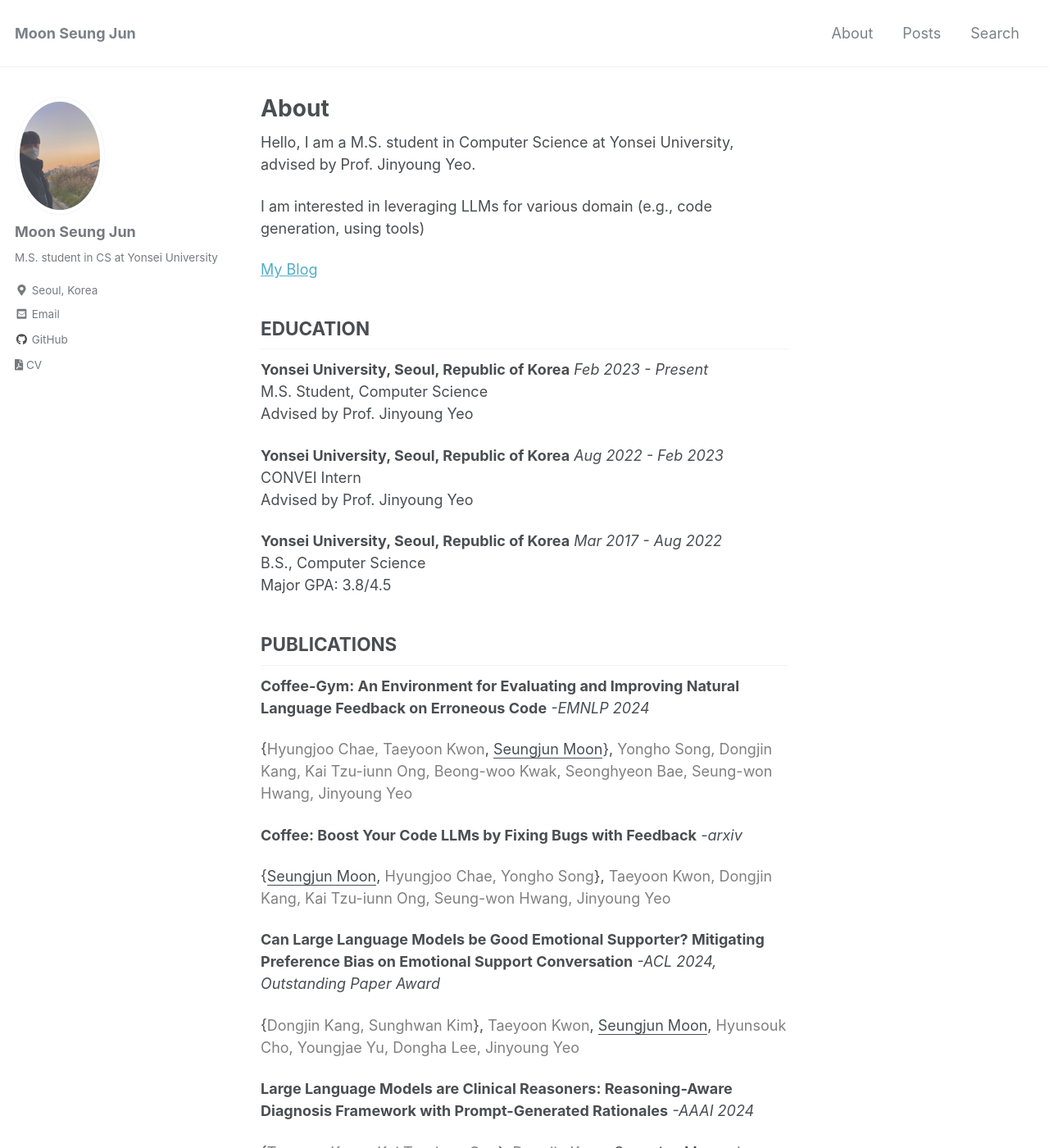
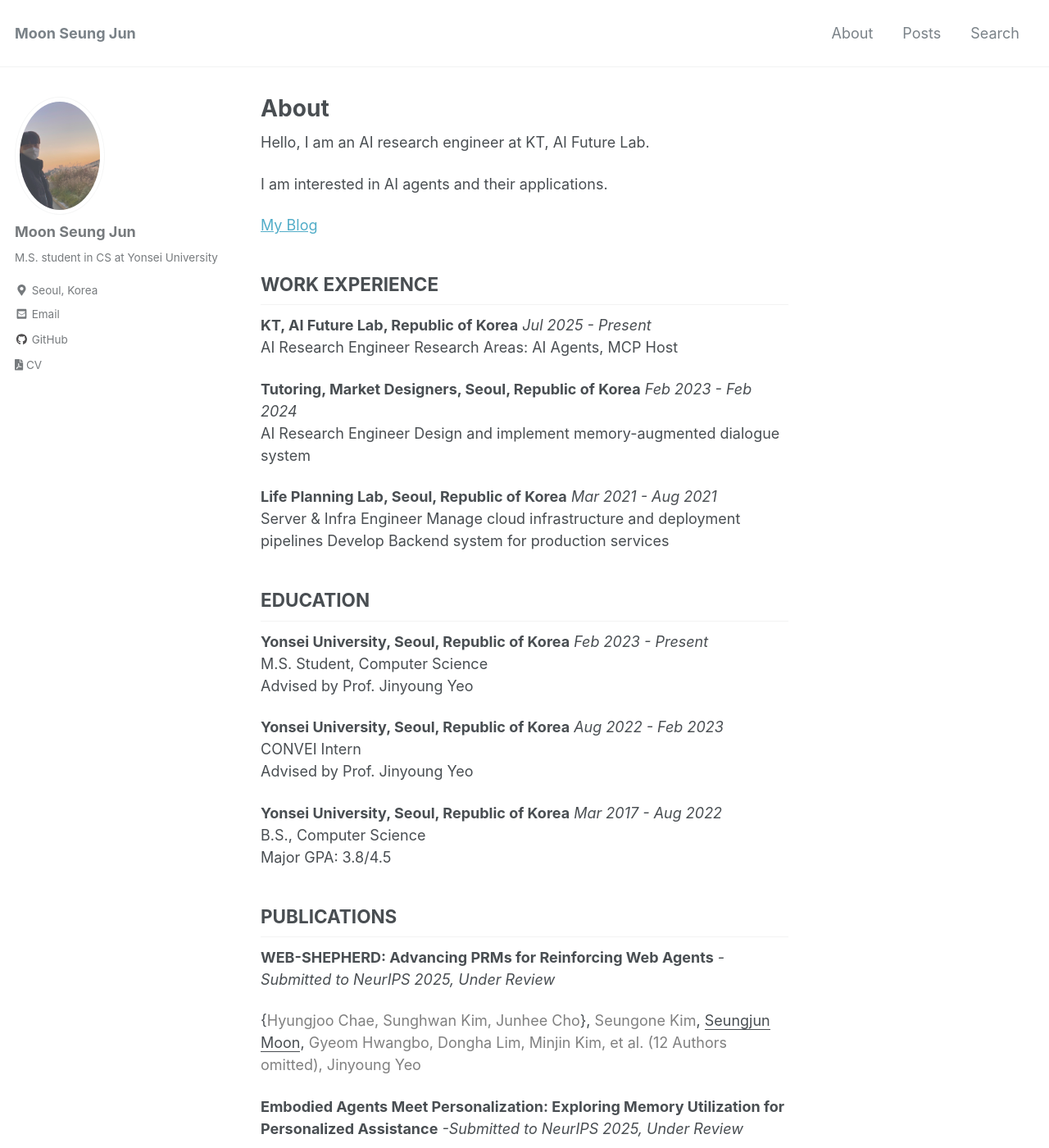
Before and after one commit to Lune-Blue/lune-blue.github.io, a Jekyll site: the page built from _pages/about.md, in a window 1280 px wide and 1400 px high. Shown: the whole window at 82% size. Built offline with Jekyll 4.4.1, drawn with Linux system fonts in a browser that asks for light colours; nearby versions of some CDN libraries; some of the changed text lies outside the part shown.

Commit message:
add about

```diff
--- a/_pages/about.md
+++ b/_pages/about.md
@@ -5,12 +5,26 @@ permalink: /about/
 header:
 ---
 
-Hello, I am a M.S. student in Computer Science at Yonsei University,
-advised by Prof. Jinyoung Yeo.
+Hello, I am an AI research engineer at KT, AI Future Lab.
 
-I am interested in leveraging LLMs for various domain (e.g., code generation, using tools)
+I am interested in AI agents and their applications.
 
 [My Blog](https://lunartic.tistory.com/)
+
+## WORK EXPERIENCE
+
+**KT, AI Future Lab, Republic of Korea**  *Jul 2025 - Present*
+AI Research Engineer
+Research Areas: AI Agents, MCP Host
+
+**Tutoring, Market Designers, Seoul, Republic of Korea**  *Feb 2023 - Feb 2024*
+AI Research Engineer
+Design and implement memory-augmented dialogue system
+
+**Life Planning Lab, Seoul, Republic of Korea**  *Mar 2021 - Aug 2021*
+Server & Infra Engineer
+Manage cloud infrastructure and deployment pipelines
+Develop Backend system for production services
 
 ## EDUCATION
 
@@ -28,6 +42,14 @@ Major GPA: 3.8/4.5
 
 ## PUBLICATIONS
 
+**WEB-SHEPHERD: Advancing PRMs for Reinforcing Web Agents** *-Submitted to NeurIPS 2025, Under Review*
+
+{<span style="color: gray">Hyungjoo Chae, Sunghwan Kim, Junhee Cho</span>}, <span style="color: gray">Seungone Kim</span>, <u>Seungjun Moon</u>, <span style="color: gray"> Gyeom Hwangbo, Dongha Lim, Minjin Kim, et al. (12 Authors omitted), Jinyoung Yeo</span>
+
+**Embodied Agents Meet Personalization: Exploring Memory Utilization for Personalized Assistance** *-Submitted to NeurIPS 2025, Under Review*
+
+{<span style="color: gray">Taeyoon Kwon, Dongwook Choi</span>}, <span style="color: gray">Sunghwan Kim, Hyojun Kim</span>, <u>Seungjun Moon</u>, <span style="color: gray"> Beong-woo Kwak, Kuan-Hao Huang, Jinyoung Yeo</span>
+
 **Coffee-Gym: An Environment for Evaluating and Improving Natural Language Feedback on Erroneous Code** *-EMNLP 2024*
 
 {<span style="color: gray">Hyungjoo Chae, Taeyoon Kwon</span>, <u>Seungjun Moon</u>}, <span style="color: gray">Yongho Song, Dongjin Kang, Kai Tzu-iunn Ong, Beong-woo Kwak, Seonghyeon Bae, Seung-won Hwang, Jinyoung Yeo</span>
@@ -44,20 +66,24 @@ Major GPA: 3.8/4.5
 
 {<span style="color: gray">Taeyoon Kwon, Kai Tzu-iunn Ong</span>}, <span style="color: gray">Dongjin Kang</span>, <u>Seungjun Moon</u>, <span style="color: gray">Jeong Ryong Lee, Dosik Hwang, Yongsik Sim, Beomseok Sohn, Dongha Lee, Jinyoung Yeo</span>
 
-## PROJECTS
+## EXPERIENCE & PROJECTS
 
-**Attale Pro** *Feb 2020 - Feb 2021*
+**Commonsense Reasoning** *Feb 2022 - Aug 2022, (Internship; Advisor: Jinyoung Yeo)*
 
-Backend developer focused on designing and implementing servers and infrastructure to support frontend applications and mobile apps.
+Develop continual learning approaches for robust generalization across diverse commonsense reasoning domains.
 
-**Industry-University Cooperation with TheBackEnd**
+**Yonsei AI - Vice President** *Aug 2021 - Feb 2022*
+
+Lead the Yonsei AI Association to foster collaboration and advance research
+across diverse AI domains.
+
+**Dialogue Agent** *Aug 2021 - Feb 2022, (Internship; Advisor: Jinyoung Yeo)*
+
+Dialogue agent for english education. By predicting user’s next utterance, agent
+suggests appropriate user’s response.
+
+**Industry-University Cooperation with TheBackEnd** *Aug 2021 - Feb 2022*
 AI developer specializing in predicting user bounce rates for improved retention strategies.
 
-**TUTORING, Market Designers** *Feb 2023 - Feb 2024*
-
-AI developer specializing in building dialogue agents and the supporting infrastructure.
-
-## AWARDS
-
-**Software Capstone Design: Excellence Award**
-Fall 2021
+**ICT Project** *Feb 2021 - Nov 2021*
+Develop a summarization model that captures key information from real-time trending news
```
